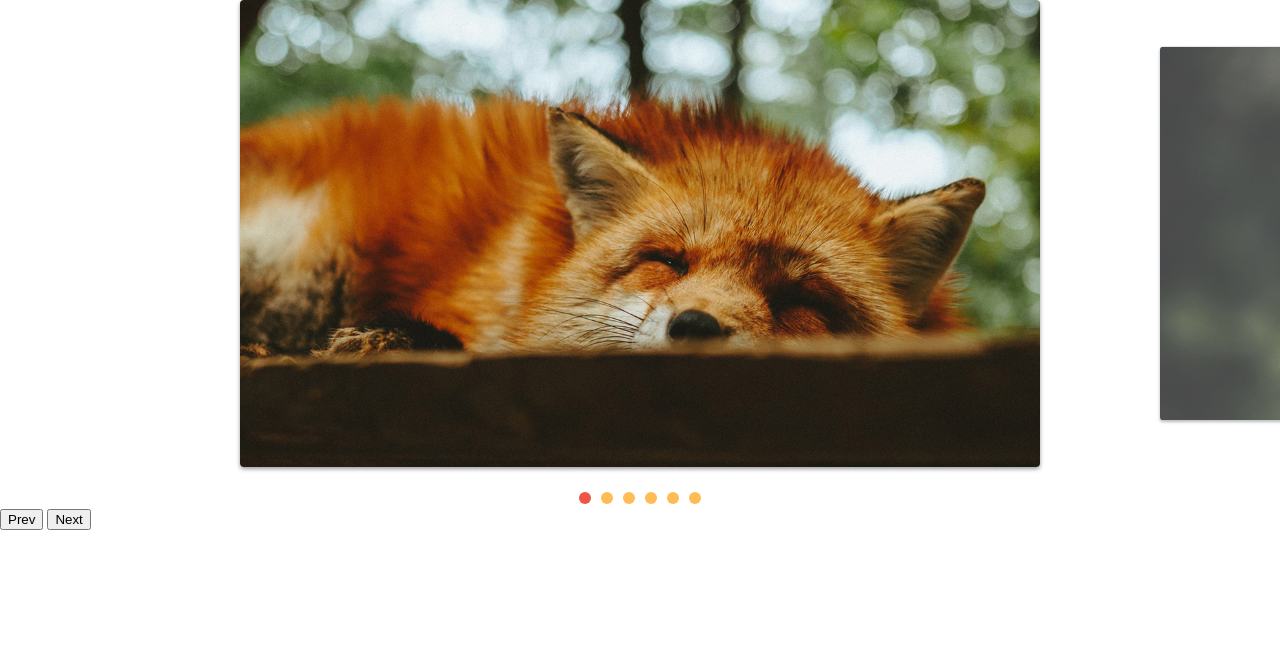
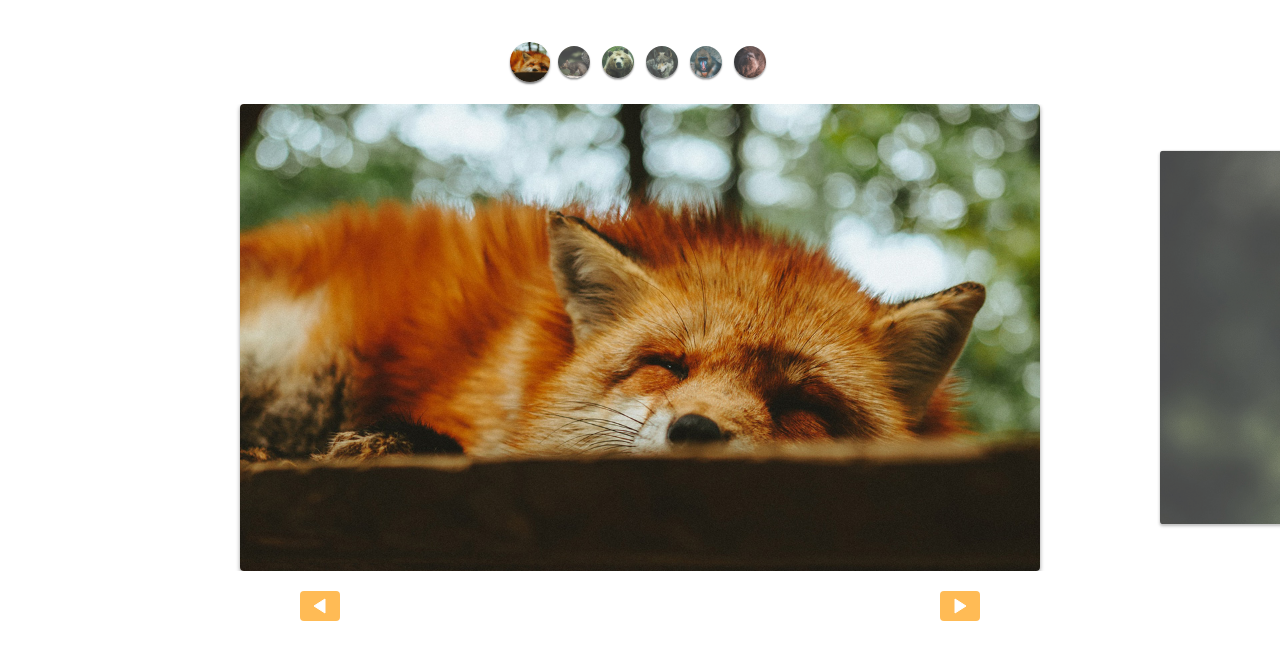
Before and after one commit to FlavioOrdoneDev/Curso-Completo-Javascript-ES6, a plain HTML site: page projeto-slide/index.html in a window 1280 px wide. Drawn offline with Linux system fonts and the light colour scheme.

Commit message:
Finalizado o slide

```diff
--- a/projeto-slide/css/style.css
+++ b/projeto-slide/css/style.css
@@ -64,3 +64,48 @@ img {
 [data-control="slide"] li.active a, [data-control="slide"] li a:hover{
   background: #E54;
 }
+
+.custom-controls {
+  display: flex;
+  justify-content: center;
+  flex-wrap: wrap;
+  margin-top: 40px;
+  margin-bottom: 20px;
+}
+
+.custom-controls li {
+  opacity: .8;
+  transform: scale(.8);
+  width: 40px;
+  height: 40px;
+  border-radius: 50%;
+  overflow: hidden;
+  margin: 2px;
+  box-shadow: 0 2px 2px rgba(0, 0, 0, .5);
+  transition: .3s;
+}
+
+.custom-controls li.active {
+  opacity: 1;
+  transform: scale(1);
+}
+
+.arrow-nav {
+  display: flex;
+  justify-content: space-around;
+  margin: 20px 0;
+}
+
+.arrow-nav button{
+  cursor: pointer;
+  border: none;
+  border-radius: 4px;
+  color: white;
+  width: 40px;
+  height: 30px;
+  background: #FB5 url('../img/arrow.svg') center center no-repeat;
+}
+
+.arrow-nav button.prev {
+  transform: rotate(-180deg);
+}
--- a/projeto-slide/index.html
+++ b/projeto-slide/index.html
@@ -8,6 +8,15 @@
   <link rel="stylesheet" href="css/style.css">
 </head>
 <body>
+
+  <ul class="custom-controls">
+    <li><img src="img/foto1-thumb.jpg"></li>
+    <li><img src="img/foto2-thumb.jpg"></li>
+    <li><img src="img/foto3-thumb.jpg"></li>
+    <li><img src="img/foto4-thumb.jpg"></li>
+    <li><img src="img/foto5-thumb.jpg"></li>
+    <li><img src="img/foto6-thumb.jpg"></li>
+  </ul>
 
   <div class="slide-wrapper">
     <ul class="slide">
@@ -20,8 +29,8 @@
     </ul>
   </div>
   <div class="arrow-nav">
-    <button class="prev">Prev</button>
-    <button class="next">Next</button>
+    <button class="prev"></button>
+    <button class="next"></button>
   </div>
 
   <script type="module" src="js/script.js"></script>
--- a/projeto-slide/js/script.js
+++ b/projeto-slide/js/script.js
@@ -4,4 +4,4 @@ const slide = new SlideNav('.slide', '.slide-wrapper');
 slide.init();
 slide.addArrow('.prev', '.next');
 
-slide.addControl();
+slide.addControl('.custom-controls');
```
